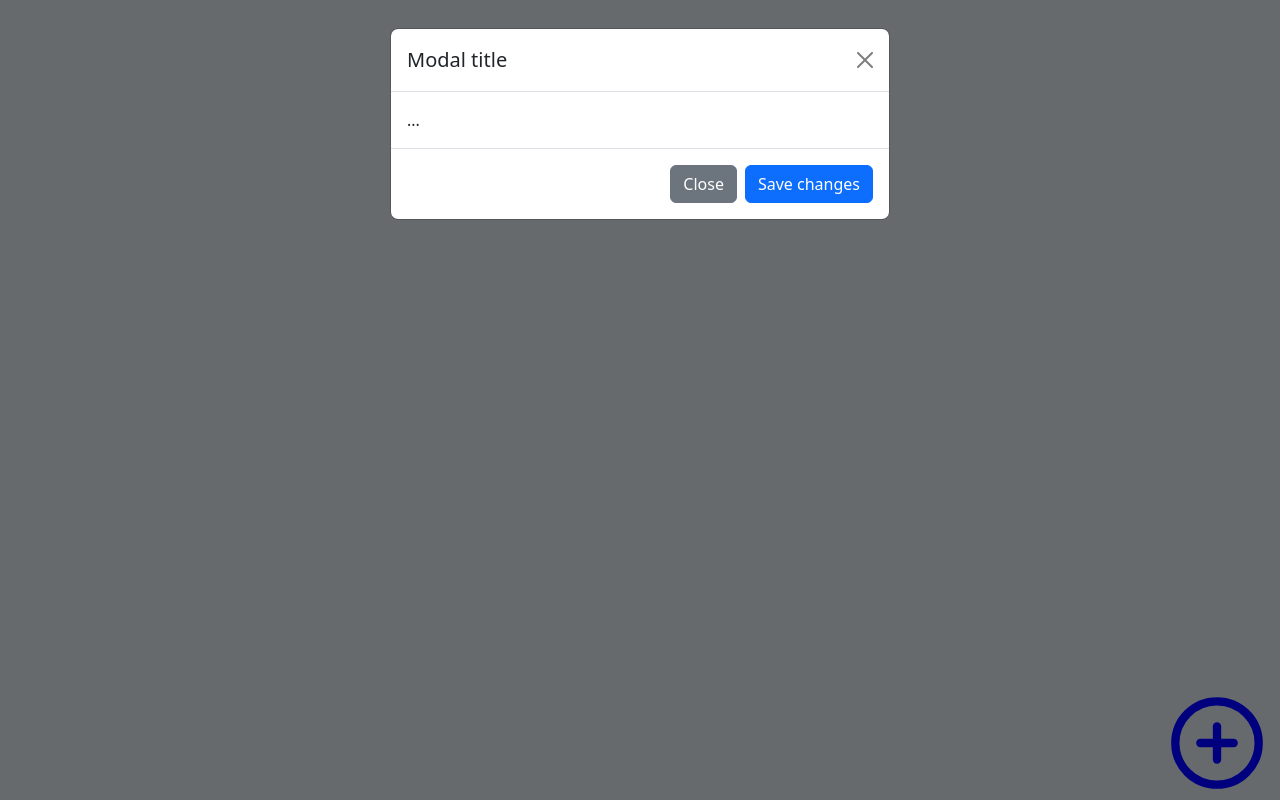
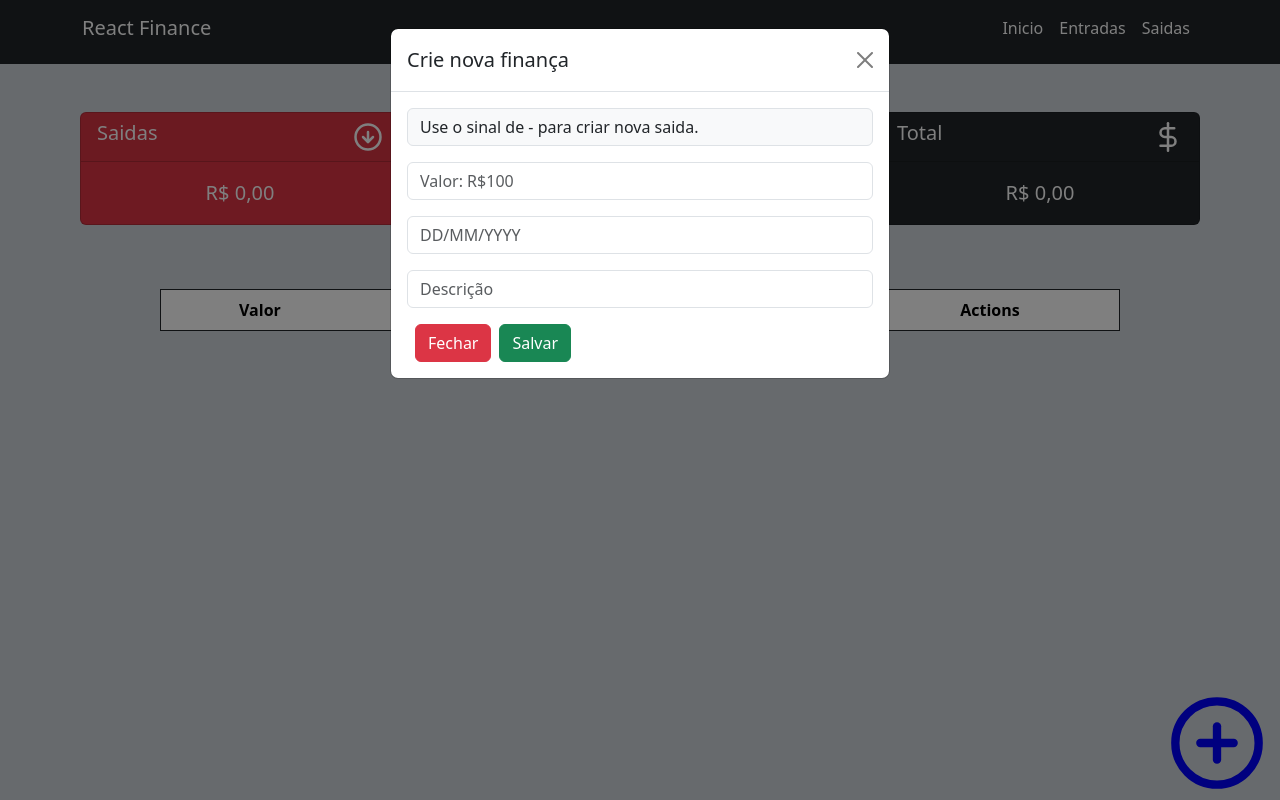
Before and after one commit to joaov1ct0r/react-finance, a React (Vite) app: page / in a window 1280 px wide. Both pictures are taken after a click on the button 1217 px from the left and 743 px from the top of the page. Built offline with nearby package versions, Linux system fonts and the light colour scheme.

Commit message:
feat: validation adicionado a modal

```diff
--- a/src/App.tsx
+++ b/src/App.tsx
@@ -1,7 +1,5 @@
 import React from "react";
 import Header from "./components/Header";
-import Errors from "./components/Errors";
-import States from "./states/states";
 import CardNegative from "./components/CardNegative";
 import CardPositive from "./components/CardPositive";
 import CardTotal from "./components/CardTotal";
@@ -10,61 +8,19 @@ import Modal from "./components/Modal";
 import ModalButton from "./components/ModalButton";
 
 function App() {
-  const { errors } = States();
-
   return (
     <div>
-      {/* <Modal /> */}
-      {/* <Header links={["Inicio", "Entradas", "Saidas"]} />
-      {errors.date && <Errors message={errors.date.message} />}
-      {errors.value && <Errors message={errors.value.message} />}
-      {errors.description && <Errors message={errors.description.message} />}
-      <div classNameName="d-flex justify-content-evenly mt-5">
+      <Modal />
+      <Header links={["Inicio", "Entradas", "Saidas"]} />
+      <div className="d-flex justify-content-evenly mt-5">
         <CardNegative />
         <CardPositive />
         <CardTotal />
       </div>
-      <div classNameName="d-flex justify-content-center mt-5">
+      <div className="d-flex justify-content-center mt-5">
         <List />
-      </div> */}
+      </div>
       <ModalButton />
-
-      <div
-        className="modal fade"
-        id="exampleModal"
-        tabIndex={-1}
-        aria-labelledby="exampleModalLabel"
-        aria-hidden="true"
-      >
-        <div className="modal-dialog">
-          <div className="modal-content">
-            <div className="modal-header">
-              <h1 className="modal-title fs-5" id="exampleModalLabel">
-                Modal title
-              </h1>
-              <button
-                type="button"
-                className="btn-close"
-                data-bs-dismiss="modal"
-                aria-label="Close"
-              ></button>
-            </div>
-            <div className="modal-body">...</div>
-            <div className="modal-footer">
-              <button
-                type="button"
-                className="btn btn-secondary"
-                data-bs-dismiss="modal"
-              >
-                Close
-              </button>
-              <button type="button" className="btn btn-primary">
-                Save changes
-              </button>
-            </div>
-          </div>
-        </div>
-      </div>
     </div>
   );
 }
--- a/src/components/Errors.tsx
+++ /dev/null
@@ -1,6 +0,0 @@
-import React from "react";
-import IErrorsProps from "../interfaces/IErrorsProps";
-
-export default function Errors({ message }: IErrorsProps): JSX.Element {
-  return <div className="alert alert-danger fixed-bottom">{message}</div>;
-}
--- a/src/components/Modal.tsx
+++ b/src/components/Modal.tsx
@@ -1,12 +1,28 @@
 import React from "react";
+import { useDispatch } from "react-redux";
+import States from "../states/states";
+import { AppDispatch } from "../store";
+import Finance from "../utils/Finance";
+import { createFinance } from "../store/reducers/financeSlicer";
 
 export default function Modal(): JSX.Element {
+  const dispatch: AppDispatch = useDispatch();
+  const { errors } = States();
+  const { handleSubmit, register, reset } = States();
   return (
-    <div className="modal bg-danger" tabIndex={-1}>
+    <div
+      className="modal fade"
+      id="exampleModal"
+      tabIndex={-1}
+      aria-labelledby="exampleModalLabel"
+      aria-hidden="true"
+    >
       <div className="modal-dialog">
         <div className="modal-content">
           <div className="modal-header">
-            <h5 className="modal-title">Modal title</h5>
+            <h1 className="modal-title fs-5" id="exampleModalLabel">
+              Crie nova finança
+            </h1>
             <button
               type="button"
               className="btn-close"
@@ -14,21 +30,101 @@ export default function Modal(): JSX.Element {
               aria-label="Close"
             ></button>
           </div>
-          <div className="modal-body">
-            <p>Modal body text goes here.</p>
-          </div>
-          <div className="modal-footer">
+          <form
+            className="modal-body needs-validation"
+            onSubmit={handleSubmit((data: Finance) => {
+              dispatch(createFinance(data));
+
+              reset();
+            })}
+          >
+            <span className="input-group-text mb-3" id="basic-addon2">
+              Use o sinal de - para criar nova saida.
+            </span>
+            <div className="input-group mb-3 has-validation">
+              <input
+                {...register("value", {
+                  required: {
+                    value: true,
+                    message: "Valor é obrigatorio",
+                  },
+                  pattern: {
+                    value: /[0-9]{1,5}$/,
+                    message: "Valor Invalido",
+                  },
+                })}
+                type="number"
+                placeholder="Valor: R$100"
+                className="form-control"
+                required
+              ></input>
+              {errors.value && (
+                <div className="invalid-feedback">{errors.value.message}</div>
+              )}
+            </div>
+
+            <div className="input-group mb-3 has-validation">
+              <input
+                {...register("date", {
+                  required: {
+                    value: true,
+                    message: "Data é obrigatorio",
+                  },
+                  pattern: {
+                    value: /[0-9]{2,2}\/[0-9]{2,2}\/[0-9]{4,4}$/,
+                    message: "Data Invalida",
+                  },
+                })}
+                type="string"
+                placeholder="DD/MM/YYYY"
+                className="form-control"
+                required
+              ></input>
+              {errors.date && (
+                <div className="invalid-feedback">{errors.date.message}</div>
+              )}
+            </div>
+
+            <div className="input-group mb-3 has-validation">
+              <input
+                {...register("description", {
+                  required: {
+                    value: true,
+                    message: "Descrição é obrigatorio",
+                  },
+                  pattern: {
+                    value: /[a-z][A-Z]{1,100}$/gi,
+                    message: "Descrição invalida",
+                  },
+                })}
+                type="text"
+                placeholder="Descrição"
+                className="form-control"
+                required
+              ></input>
+              {errors.description && (
+                <div className="invalid-feedback">
+                  {errors.description.message}
+                </div>
+              )}
+            </div>
+
             <button
               type="button"
-              className="btn btn-secondary"
+              className="btn btn-danger mx-2"
               data-bs-dismiss="modal"
+              onClick={() => reset()}
             >
-              Close
+              Fechar
             </button>
-            <button type="button" className="btn btn-primary">
-              Save changes
+            <button
+              type="submit"
+              className="btn btn-success"
+              onClick={() => reset()}
+            >
+              Salvar
             </button>
-          </div>
+          </form>
         </div>
       </div>
     </div>
--- a/src/store/reducers/financeSlicer.ts
+++ b/src/store/reducers/financeSlicer.ts
@@ -3,22 +3,7 @@ import Finance from "../../utils/Finance";
 
 export const financeSlice = createSlice({
   name: "Finance",
-  initialState: [
-    {
-      id: 1,
-      description: "Teste",
-      value: 10,
-      date: "15/09/2001",
-      type: "positive",
-    },
-    {
-      id: 2,
-      description: "Teste 2 Teste 2",
-      value: -100,
-      date: "15/09/2001",
-      type: "negative",
-    },
-  ] as Finance[],
+  initialState: [] as Finance[],
   reducers: {
     createFinance: {
       reducer: (state: Finance[], action: PayloadAction<Finance>) => {
```
Also changed, not shown: src/components/Form.tsx (deleted, +0 -74 lines).
